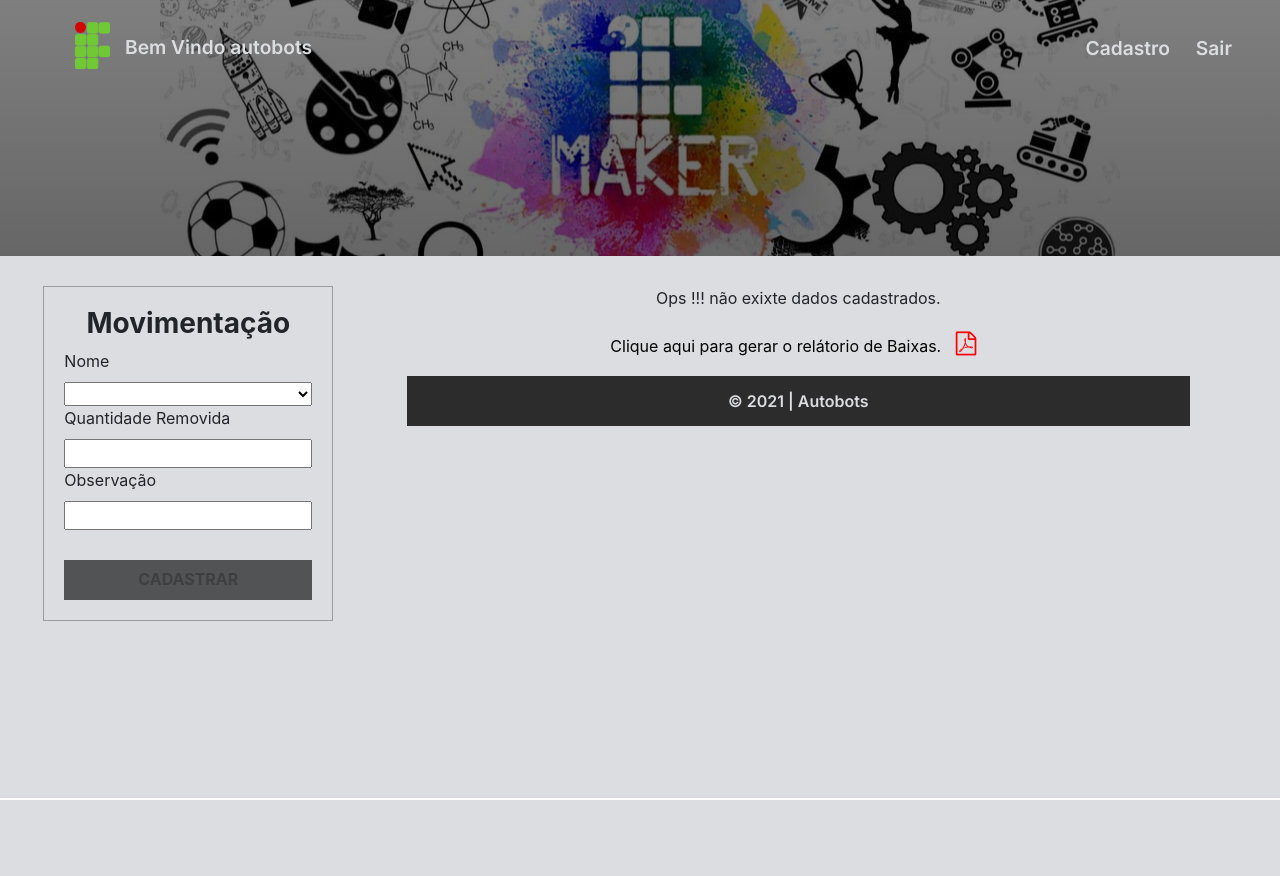
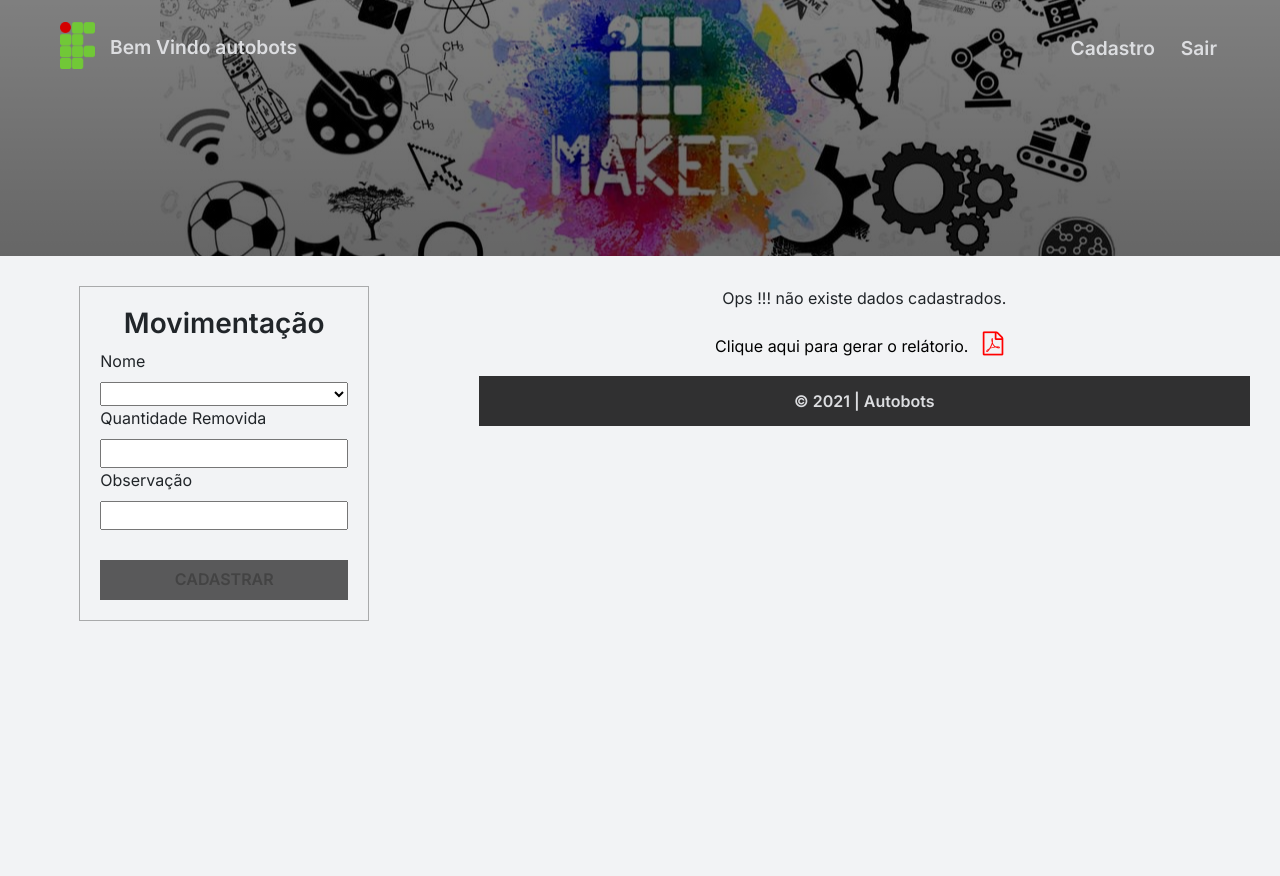
Before and after one commit to Everton-Afonso/Sistema-de-Controle, a PHP site: page /baixas.php in a window 1280 px wide. Before the commit the page ends 800 px from the top, so only its background shows below. Run offline with PHP 8.4, Linux system fonts and the light colour scheme; the visitor is signed in with stand-in values (Sample User, id 1); data comes from the database, SQL or seed files in the repository; data that the repository does not hold is empty; some libraries are stand-ins or nearby versions.

Commit message:
correção responsividade

```diff
--- a/baixas.php
+++ b/baixas.php
@@ -31,7 +31,6 @@
 </head>
 <body>
     <header>
-        <div class="container-fluid">
         <nav class="navbar navbar-expand-lg navbar-light NavBarContainer">
             <a class="navbar-brand NavLogo" href="#">
                 <img src="./img/logoIf.png" alt="If">
@@ -57,11 +56,9 @@
                 </ul>
             </div>
             </nav>
-        </div>
     </header>
     <div class="banner"></div>
-    <div class="containerTabela">
-    <section class="container-register row">
+    <div class="flex-container">
         <?php
             if (isset($_POST['idestoque']) || isset($_POST['quantidade']) || isset($_POST['observacao'])) {//clicou no botão cadastrar ou atualizar.
                 //verifica se é o botão atualizar que foi clicado.
@@ -149,7 +146,7 @@
 
             }
         ?>
-        <section id="left" class="col-md-4">
+        <div class="leftForm">
             <form method="POST" class="form-register">
                 <h3>Movimentação</h3>
                 <div class="textboxregister">
@@ -205,9 +202,9 @@
                             ?>"
                     name="login" id="login" class="register-btn" disabled>
             </form>
-        </section>
-        <section id="right" class="col-md-8">
-            <table class="tabelaBaixas">
+        </div>
+        <div class="rightTable">
+            <table>
                 <?php
                     $dados = $baixas->selectBaixas();
                     //defini o numero de paginas
@@ -296,18 +293,17 @@
                             }
                         }
                     }else { // DB vasio
-                        echo "<p class='text-center'>Ops !!! não exixte dados cadastrados.</p>";
+                        echo "<p class='text-center'>Ops !!! não existe dados cadastrados.</p>";
                     }
                 ?>
             </div>
-        </section>
-        <div class="relatorio col-md-12">
+            <div class="relatorio">
                 <p>
-                Clique aqui para gerar o relátorio de Baixas.
-                <a target="_brack" href="geradorPdf.php?idBaixasPdf=<?php echo "1";?>" class="fa fa-file-pdf-o" aria-hidden="true"></a>
+                    Clique aqui para gerar o relátorio.
+                    <a target="_brack" href="geradorPdf.php" class="fa fa-file-pdf-o" aria-hidden="true"></a>
                 </p>
             </div>
-    </section>
+        </div>
     </div>
     <footer class="container-fluid Copy">
         <div class="row">
--- a/css/style.css
+++ b/css/style.css
@@ -3,6 +3,7 @@
 	margin: 0;
 	padding: 0;
 	box-sizing: border-box;
+	font-family: "Inter", sans-serif;
 }
 @media(max-width: 1080px){
     html {
@@ -147,15 +143,11 @@
 .erro {
 	color: #ffff00;
 	font-size: 1rem;
-	margin-bottom: -12px;
+	margin-bottom: -5px;
 }
-/* menu das telas */
-.container-fluid {
-	font-family: "Inter", sans-serif;
-}
+/* navabar das telas de cadastro e caixas*/
 .NavBarContainer{
     width: 100%;
-    max-width: 1300px;
     margin-right: auto;
     margin-left: auto;
     padding-left: 50px;
@@ -209,28 +201,10 @@
 	background-position: center;
 
 }
-/* corpo das telas */
-.containerTabela {
-	display: flex;
-	background-color: #DCDDE0 !important;
-}
-.card-image .card {
-	min-height: 0;
-}
-.login-form h6 {
-	font-size: 20px;
-	text-transform: uppercase;
-	font-weight: 500;
-}
-
-#left {
-	margin-bottom: 37px;
-}
 .textbox {
 	width: 100%;
 	height: 50px;
 	position: relative;
-	margin-top: 15px;
 }
 .textbox input {
 	width: 100%;
@@ -317,11 +291,26 @@
 .hidden {
 	display: none;
 }
-/* ----------- Tela cadastro -----------  */
+/* ----------- Tela cadastro e login-----------  */
+.flex-container {
+	display: flex;
+	justify-content: center;
+	background-color: #F2F3F5 !important;
+}
+.flex-container > .leftForm {
+	width: 500px;
+	height: 500px;
+}
+.flex-container > .rightTable {
+	width: 900px;
+	height: 600px;
+
+	margin: 10px;
+	padding: 20px;
+}
 .container-register {
 	display: flex;
 }
-/* criado*/
 .alert-erro {
 	background-color: rgba(255, 0, 0, 0.7);
 	padding: 20px 40px;
@@ -411,16 +400,17 @@ select {
 	font-weight: 700;
 	transition: 0.3s linear;
 }
-#right {
-	margin-top: 30px;
+table {
+	border-collapse: collapse;
+	border: 1px solid black;
+	text-align: center;
 }
-tr {
-	line-height: 30px;
+th,td {
+	border: 1px solid black;
 }
 #title-register {
 	font-weight: bold;
 	width: 200px;
-	border: 1px solid rgba(0, 0, 0, 0.3);
 	text-align: center;
 	font-size: 1rem;
 }
@@ -572,37 +571,126 @@ td {
 		opacity: 0; /* Esconde no desktop. */
     	height: 0;
 	}
-}
-@media (min-width: 768px){
-	.Table {
-		max-width: 100%;
-	}
-	#right {
-		margin-top: 30px;
-		width: 0;
-		height: 0;
-	}
-}
-@media (max-width: 800px){
-	.NavItem:hover {
-		width: 100%;
-		border-bottom: none;
+	.login-btn {
+		margin-top: 8px;
 	}
 	.right > img {
 		margin-left: 1.6rem;
 	}
 	.container {
-		width: 700px;
-		height: 400px;
-	}
-	.container-register {
-		display: flex;
+		display: flex ;
 		align-items: center;
 		justify-content: center;
-		flex-direction: column;
+		width: 360px;
 	}
-	#right {
-		margin-top: 0;
+	#user,
+	#password{
+		margin-top: 0.5rem;
+		padding: 0 auto;
+		width: 23rem;
+	}
+	.right  > strong {
+		padding-left: 40%;
+	}
+	/* tela de cadastro e baixas */
+	.flex-container > .leftForm,
+	.rightTable {
+		width: 600px !important;
+	}
+	  .flex-container > .rightTable {
+		height: 350px;
+	}
+	table {
+		font-size: 75%;
+	}
+}
+@media(max-width: 600px){
+	.right > img {
+		margin-left: 4.3rem;
+	}
+	.flex-container > .leftForm,
+	.rightTable {
+		width: 550px !important;
+	}
+}
+@media (max-width: 550px) {
+	/* tela de cadastro e baixas */
+	.flex-container > .leftForm,
+	.rightTable {
+	  width: 500px !important;
+	}
+	table {
+	  font-size: 58%;
+	}
+}
+@media(max-width: 500px){
+	/* tela de login */
+	.right > img {
+		margin-left: 2.3rem;
+	}
+	.check-message {
+		right: 2.5rem;
+	}
+	.container {
+		display: flex ;
+		align-items: center;
+		justify-content: center;
+		width: 360px;
+	}
+	#user,
+	#password{
+		margin-top: 0.5rem;
+		padding: 0 auto;
+		width: 24rem;
+	}
+	.right  > strong {
+		padding-left: 42%;
+	}
+	/* tela de cadastro e baixas */
+	.flex-container > .leftForm,
+	.rightTable {
+	  width: 450px !important;
+	}
+}
+@media(max-width: 400px){
+	/* tela de login */
+	.check-message {
+		right: 1.7rem;
+	}
+	.right > img {
+		margin-left: 2.5rem;
+	}
+	#user,
+	#password{
+		margin-top: 0.5rem;
+		padding: 0 auto;
+		width: 24.5rem;
+	}
+	.right  > strong {
+		padding-left: 41%;
+	}
+}
+@media (max-width: 450px) {
+	/* tela de cadastro e baixas */
+	.flex-container > .leftForm,
+	.rightTable {
+	  width: 400px !important;
+	}
+}
+  @media (max-width: 380px) {
+	  /* tela de cadastro e baixas */
+	  .flex-container > .leftForm,
+	  .rightTable {
+	  width: 350px !important;
+	}
+	#title-register {
+		font-size: 0.9rem;
+	}
+}
+@media(max-width: 350px){
+	/* tela de login */
+	.right > img {
+		margin-left: 1.2rem;
 	}
 	#user,
 	#password{
@@ -611,22 +699,6 @@ td {
 		width: 21rem;
 	}
 	.right  > strong {
-		padding-left: 45%;
+		padding-left: 43%;
 	}
 }
-@media(max-width: 911px){
-	.NavBarContainer{
-		padding-left: 30px;
-		padding-right: 30px;
-	}
-}
-@media(max-width: 1440px){
-	.tabelaBaixas{
-		max-width: 850px;
-	}
-	#right {
-		margin-top: 30px;
-		width: 900px;
-		height: 40vw;
-	}
-}
```
Also changed, not shown: other parts of css/style.css (+47 -43 lines), cadastro.php (+7 -11 lines), telaExemploPdf.php (+4 -8 lines). Lines whose indentation alone changed are shown as unchanged.
